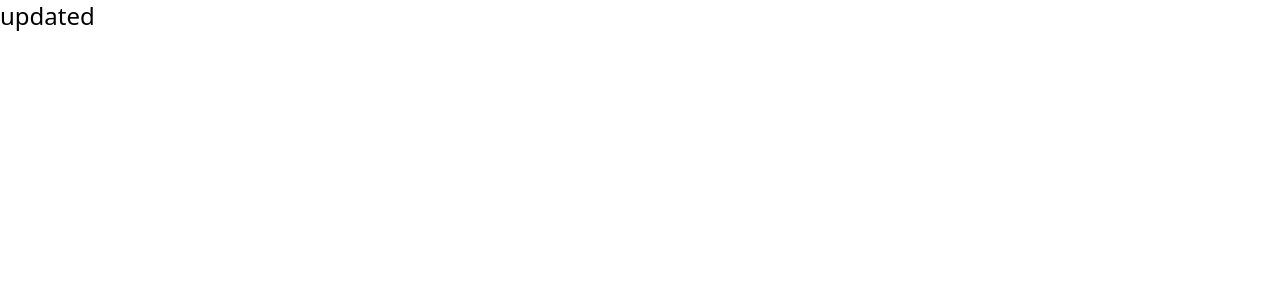
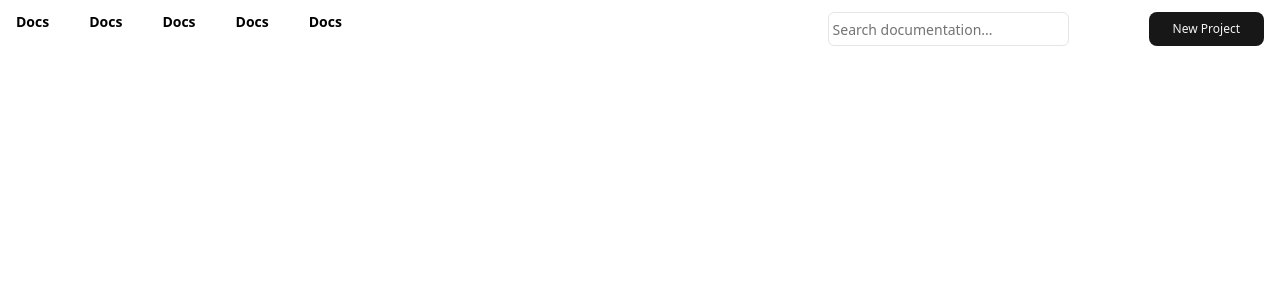
Before and after one commit to dev-anmol/Angular-Component-Studio, an Angular app: page / in a window 1280 px wide. Shown: the top 300 px of the page. Built offline with nearby package versions, Linux system fonts and the light colour scheme.

Commit message:
added header

```diff
--- a/src/app/app.html
+++ b/src/app/app.html
@@ -1 +1 @@
-<p class="text-2xl">updated</p>
+<router-outlet/>
--- a/src/app/app.routes.server.ts
+++ b/src/app/app.routes.server.ts
@@ -1,8 +1,11 @@
-import { RenderMode, ServerRoute } from '@angular/ssr';
+import {RenderMode, ServerRoute} from '@angular/ssr';
 
 export const serverRoutes: ServerRoute[] = [
   {
     path: '**',
     renderMode: RenderMode.Prerender
+  },{
+    path: '',
+    renderMode: RenderMode.Server
   }
 ];
--- a/src/app/app.routes.ts
+++ b/src/app/app.routes.ts
@@ -1,3 +1,6 @@
 import { Routes } from '@angular/router';
 
-export const routes: Routes = [];
+export const routes: Routes = [{
+  path: '',
+  loadComponent: () => import('../pages/landing-page/landing-page').then(m => m.LandingPage),
+}];
--- a/src/app/app.ts
+++ b/src/app/app.ts
@@ -1,11 +1,12 @@
 import {Component, signal} from '@angular/core';
+import {RouterOutlet} from '@angular/router';
 
 @Component({
   selector: 'app-root',
-  imports: [],
+  imports: [RouterOutlet],
   templateUrl: './app.html',
   styleUrl: './app.css'
 })
 export class App {
-  protected readonly title = signal('ang21dash');
+  protected readonly title = signal('Angular Studio');
 }
--- /dev/null
+++ b/src/components/header/header.html
@@ -0,0 +1,20 @@
+<header>
+
+  <div class="flex flex-row justify-between px-4 py-3">
+    <div class="flex flex-row gap-10 text-sm font-semibold">
+      <a href="" class="">Docs</a>
+      <a href="" class="">Docs</a>
+      <a href="" class="">Docs</a>
+      <a href="" class="">Docs</a>
+      <a href="" class="">Docs</a>
+    </div>
+
+    <div class="flex flex-row gap-10">
+      <input type="text" placeholder="Search documentation..." class="border border-neutral-200 focus:outline-neutral-300 p-1 rounded-md placeholder:text-sm placeholder:text-neutral-500"/>
+      <div></div>
+      <button class="text-xs px-6 rounded-lg py-1 bg-neutral-900 text-neutral-100">New Project</button>
+    </div>
+
+  </div>
+
+</header>
--- a/src/index.html
+++ b/src/index.html
@@ -2,7 +2,7 @@
 <html lang="en">
 <head>
   <meta charset="utf-8">
-  <title>Ang21dash</title>
+  <title>Angular Studio</title>
   <base href="/">
   <meta name="viewport" content="width=device-width, initial-scale=1">
   <link rel="icon" type="image/x-icon" href="favicon.ico">
--- /dev/null
+++ b/src/pages/landing-page/landing-page.html
@@ -0,0 +1 @@
+<app-header></app-header>
--- /dev/null
+++ b/src/pages/landing-page/landing-page.ts
@@ -0,0 +1,13 @@
+import { Component } from '@angular/core';
+import {Header} from '../../components/header/header';
+
+@Component({
+  selector: 'app-landing-page',
+  imports: [
+    Header
+  ],
+  templateUrl: './landing-page.html',
+})
+export class LandingPage {
+
+}
```
Also changed, not shown: src/components/header/header.ts (added, +10 -0 lines), 2 other files (tests, documents, lock files or other folders).
